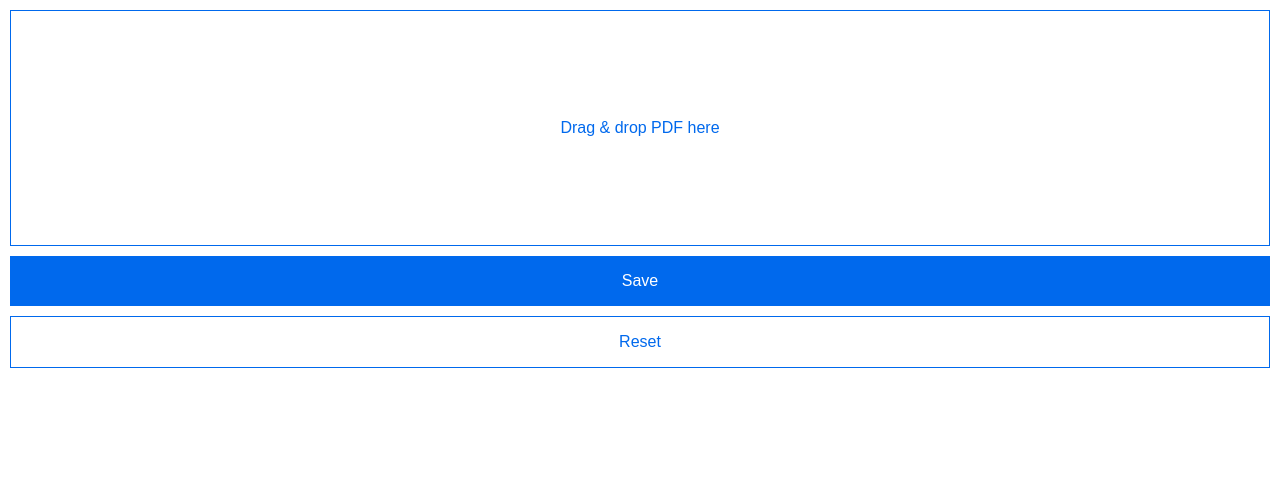
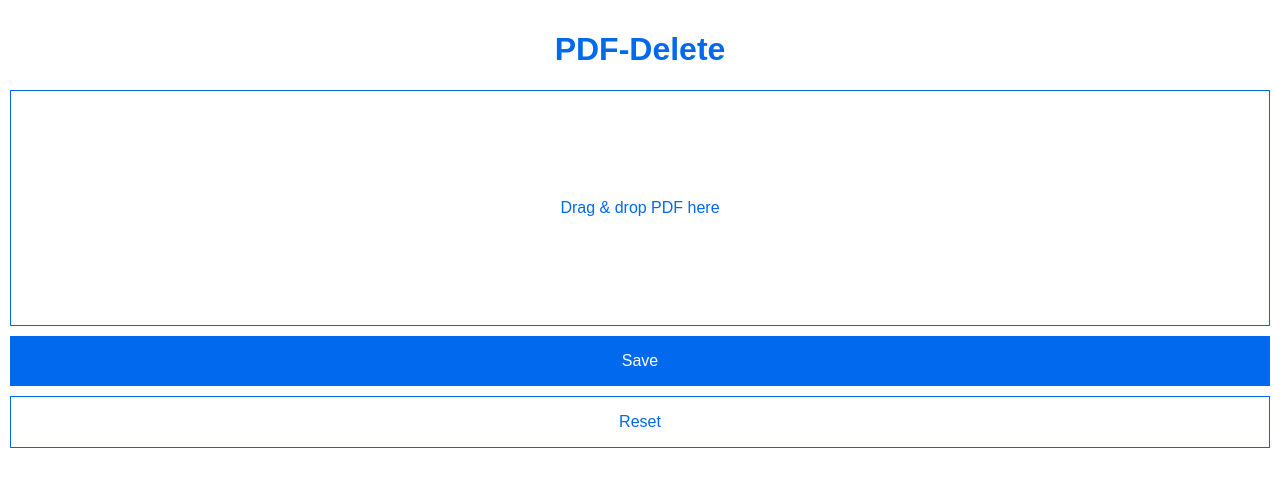
Before and after one commit to falki147/pdf-delete, a website built with webpack: page assets/index.html in a window 1280 px wide. Built offline with nearby package versions, Linux system fonts and the light colour scheme.

Commit message:
Add title

```diff
--- a/assets/index.html
+++ b/assets/index.html
@@ -6,6 +6,7 @@
         <title>PDF-Delete</title>
     </head>
     <body>
+        <h1>PDF-Delete</h1>
         <script src="main.bundle.js"></script>
     </body>
 </html>
```
